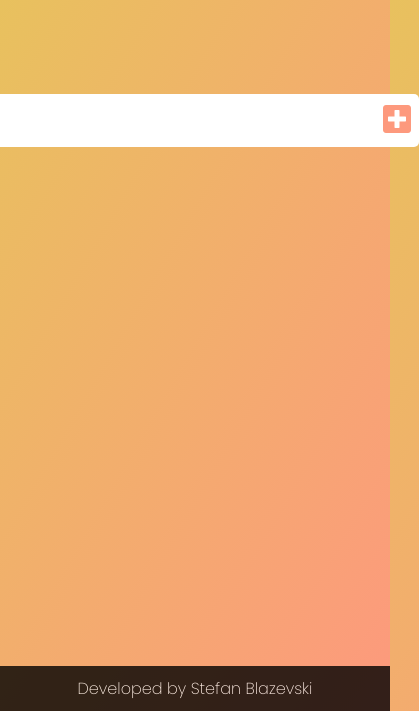
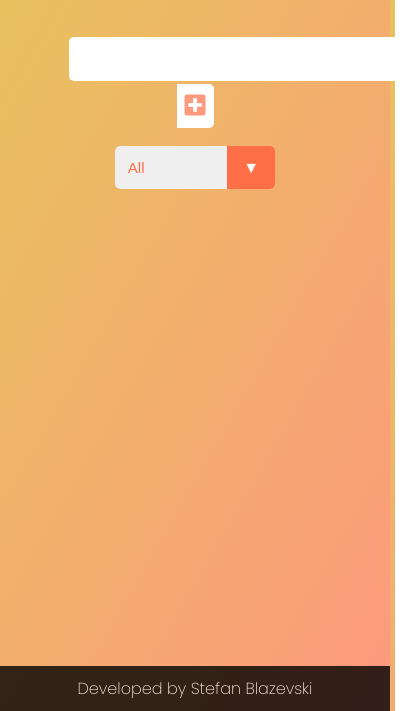
Before and after one commit to stefanblazevski/grocery-app, a plain HTML site: page index.html in a window 390 px wide. Shown: the part 133-844 px from the top of the page, 419 px wide, since content can reach past the window. Drawn offline with Linux system fonts and the light colour scheme.

Commit message:
Update style.css

```diff
--- a/style.css
+++ b/style.css
@@ -69,6 +69,7 @@ form button:hover {
 
 .todo-input {
   border-radius: 5px 0px 0px 5px;
+  margin-right: -5px;
 }
 
 .todo li {
@@ -164,3 +165,36 @@ select {
   opacity: 0.8;
   pointer-events: none;
 }
+
+@media (min-width: 481px) and (max-width: 767px) {
+  form {
+    display: flex;
+    flex-direction: column;
+  }
+
+  form input,
+  form button {
+    margin: auto;
+  }
+}
+
+@media (min-width: 320px) and (max-width: 480px) {
+  form {
+    display: flex;
+    flex-direction: column;
+  }
+
+  form input,
+  form button {
+    margin: auto;
+    font-size: 1.5rem;
+  }
+
+  select {
+    padding: 0.8rem;
+  }
+
+  .select::after {
+    top: -7px;
+  }
+}
```
